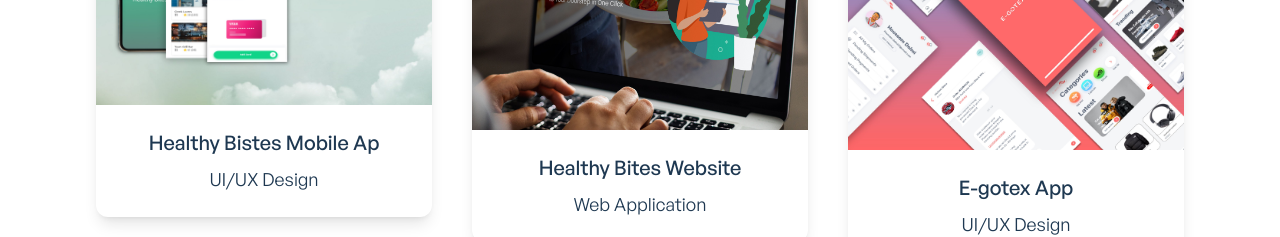
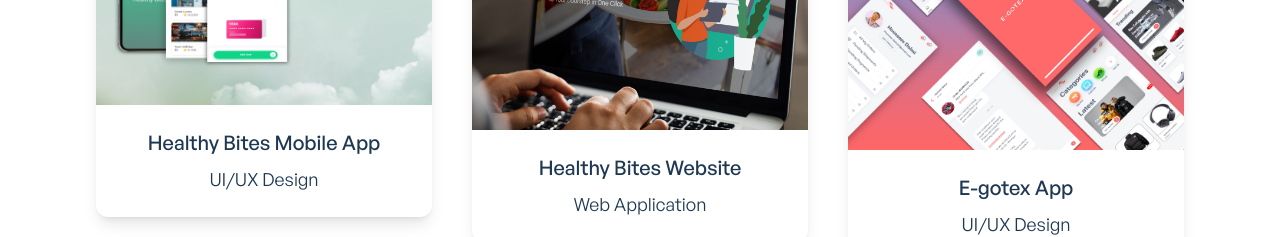
Before and after one commit to HoussamDolmi/test-ny, a React (Create React App) app: page / in a window 1280 px wide. Shown: the part 1120-1357 px from the top of the page. Built offline with nearby package versions, Linux system fonts and the light colour scheme.

Commit message:
Last commit

```diff
--- a/src/components/contact/ContactDetails.jsx
+++ b/src/components/contact/ContactDetails.jsx
@@ -13,7 +13,7 @@ const contacts = [
 	},
 	{
 		id: 3,
-		name: '0613908854',
+		name: '+212613908854',
 		icon: <FiPhone />,
 	},
 ];
--- a/src/data/projects.js
+++ b/src/data/projects.js
@@ -7,12 +7,12 @@ import ColorBOX from '../images/ColorBox/ColorBox 2.jpg';
 export const projectsData = [
 	{
 		id: 1,
-		titl: 'HealthyBistesMobileApp',
-		title: 'Healthy Bistes Mobile Ap',
+		titl: 'HealthyBitesMobileApp',
+		title: 'Healthy Bites Mobile App',
 		category: 'UI/UX Design',
 		img: HealthyBitesMobile,
 		ProjectHeader: {
-			title: 'Healthy Bistes Mobile App ',
+			title: 'Healthy Bites Mobile App ',
 			publishDate: 'oct 15, 2023',
 			tags: 'UI/UX Design',
 		},
```
Also changed, not shown: 1 other file (tests, documents, lock files or other folders).
